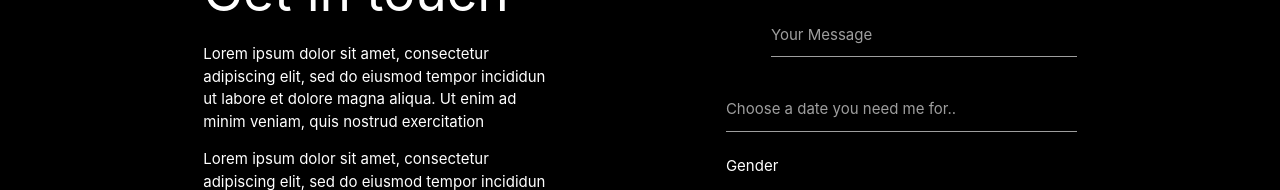
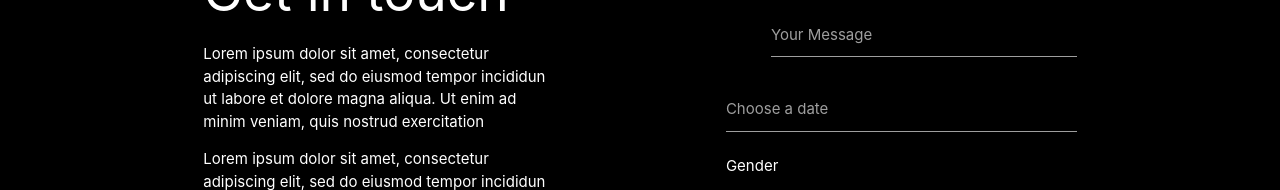
Before and after one commit to MADUMERE-STEPHEN/Car-website, a plain HTML site: page index.html in a window 1280 px wide. Shown: the part 4029-4219 px from the top of the page. Drawn offline with nearby package versions, Linux system fonts and the light colour scheme.

Commit message:
complete car website

```diff
--- a/index.html
+++ b/index.html
@@ -231,7 +231,7 @@
 
                     <div class="input-field">
                         <input type="text" id="date" class="datepicker">
-                        <label for="date">Choose a date you need me for..</label>
+                        <label for="date">Choose a date </label>
                     </div>
                     <div class="input-field">
                         <p class="white-text">Gender</p>
```
